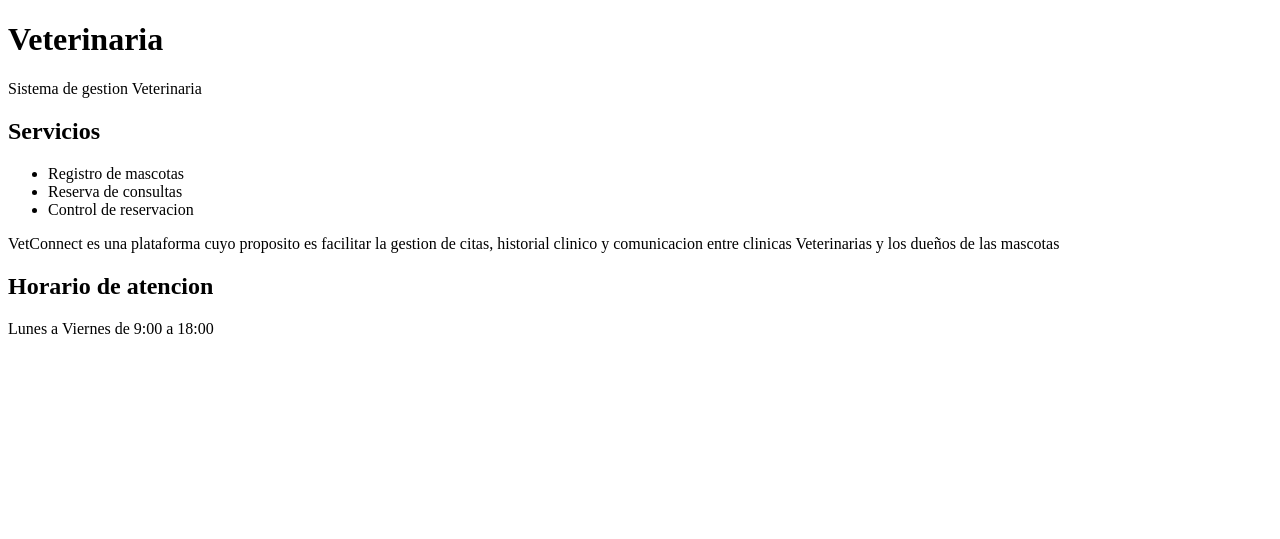
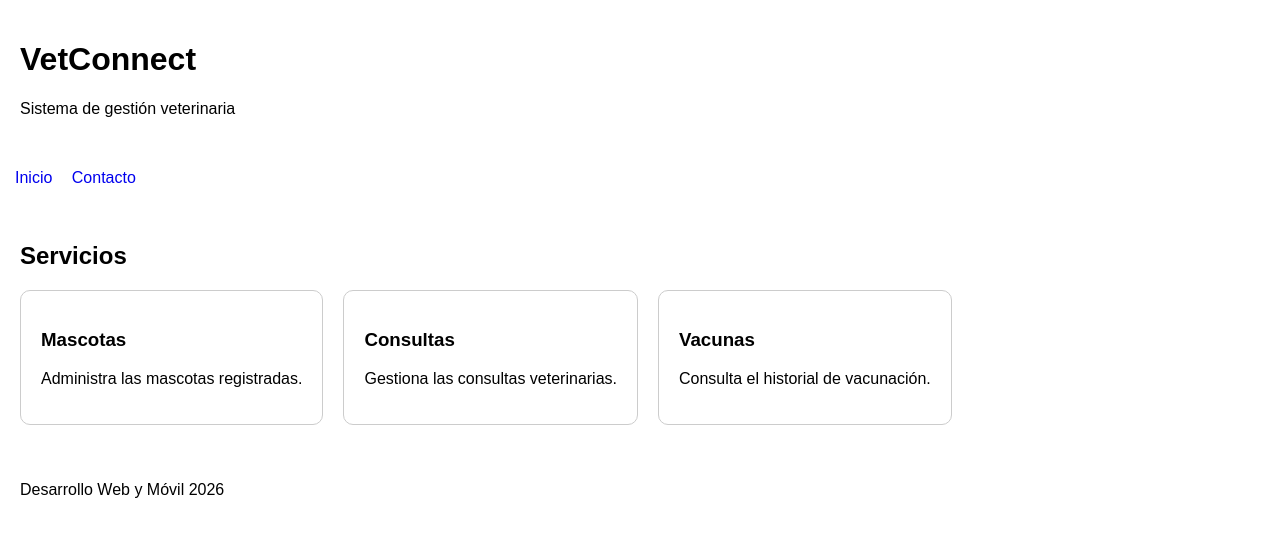
Before and after one commit to off-xero/Veterinaria_DesarrolloWeb, a plain HTML site: page index.html in a window 1280 px wide. Drawn offline with Linux system fonts and the light colour scheme.

Commit message:
Agrega estructura semántica y estilos CSS

```diff
--- /dev/null
+++ b/css/style.css
@@ -0,0 +1,30 @@
+body {
+    font-family: Arial, sans-serif;
+    margin: 0;
+    padding: 0;
+}
+header {
+    padding: 20px;
+}
+nav {
+    padding: 15px;
+}
+nav a {
+    margin-right: 15px;
+    text-decoration: none;
+}
+main {
+    padding: 20px;
+}
+footer {
+    padding: 20px;
+}
+.contenedor {
+    display: flex;
+    gap: 20px;
+}
+.tarjeta {
+    padding: 20px;
+    border: 1px solid #cccccc;
+    border-radius: 10px;
+}
--- a/index.html
+++ b/index.html
@@ -4,23 +4,42 @@
         <meta charset="UTF-8">
         <meta name="viewport" content="width=device-width,initial-scale:1.0">
         <title>Veterinaria</title>
+        <link rel="stylesheet" href="css/style.css">
     </head>
     <body>
-        <h1>Veterinaria</h1>
-        <p>Sistema de gestion Veterinaria</p>
-        <h2>Servicios</h2>
-        <ul>
-            <li>Registro de mascotas</li>
-            <li>Reserva de consultas</li>
-            <li>Control de reservacion</li>
-        </ul>
-        <section>VetConnect es una plataforma cuyo proposito es facilitar la gestion de citas, historial clinico y comunicacion entre clinicas Veterinarias y los dueños de las mascotas</section>
-        <section>
-            <h2>Horario de atencion</h2>
+        <header>
+            <h1>VetConnect</h1>
+            <p>Sistema de gestión veterinaria</p>
+        </header>
 
-            <p>
-                Lunes a Viernes de 9:00 a 18:00
-            </p>
-        </section>
+        <nav>
+            <a href="index.html">Inicio</a>
+            <a href="contacto.html">Contacto</a>
+        </nav>
+
+        <main>
+            <section>
+                <h2>Servicios</h2>
+                <div class="contenedor">
+                    <div class="tarjeta">
+                    <h3>Mascotas</h3>
+                    <p>Administra las mascotas registradas.</p>
+                </div>
+
+                <div class="tarjeta">
+                    <h3>Consultas</h3>
+                    <p>Gestiona las consultas veterinarias.</p>
+                </div>
+
+                <div class="tarjeta">
+                    <h3>Vacunas</h3>
+                    <p>Consulta el historial de vacunación.</p>
+                </div>
+                </div>
+            </section>
+        </main>
+        <footer>
+            <p>Desarrollo Web y Móvil 2026</p>
+        </footer>
     </body>
 </html>
```
